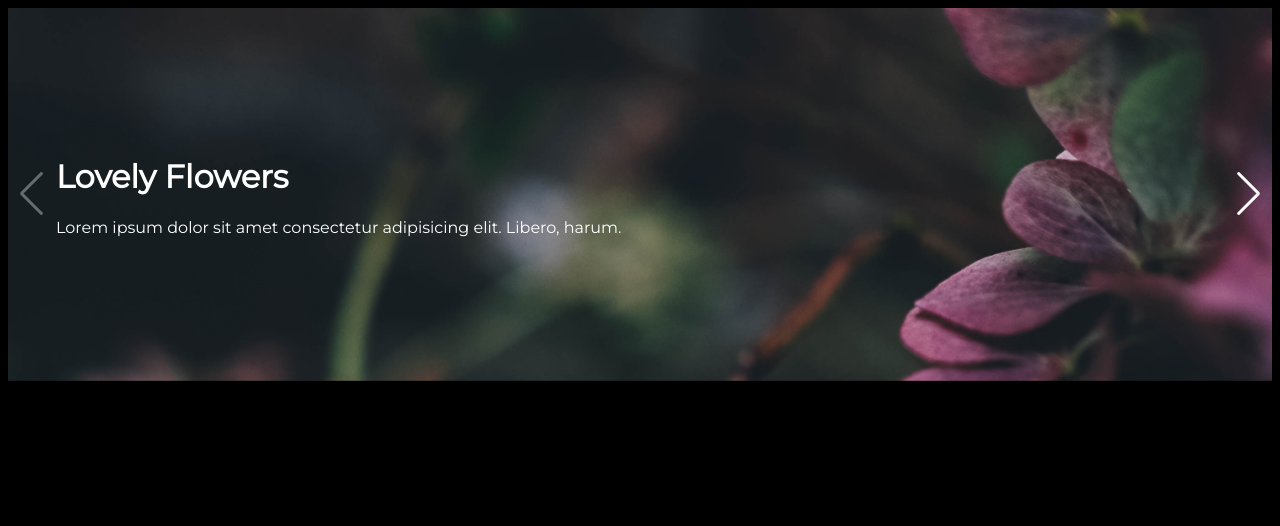
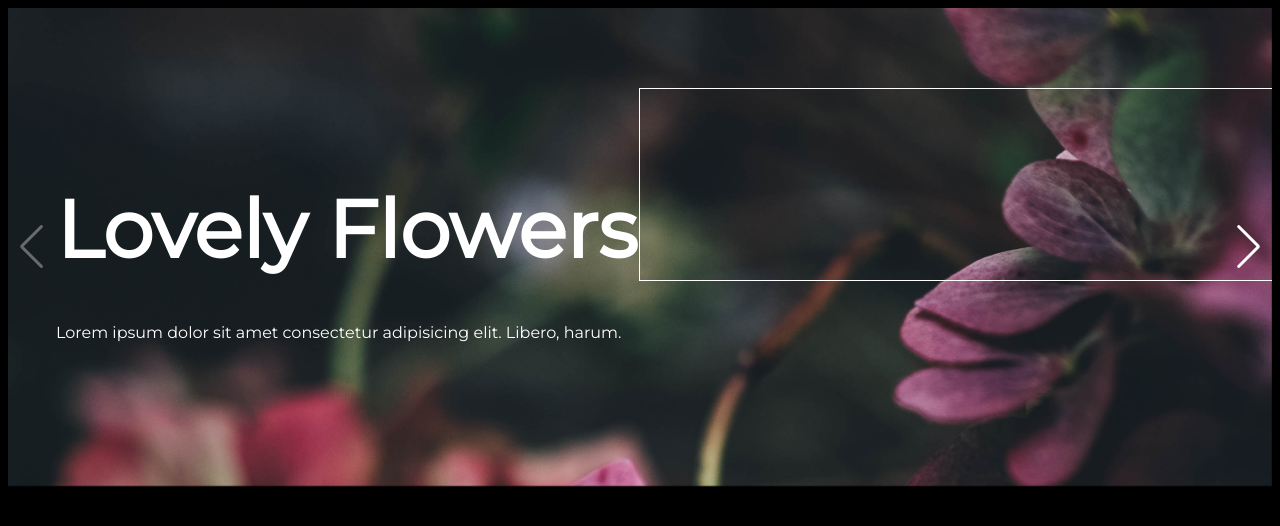
Before and after one commit to BabiMoreira/3DCubeEffect, a plain HTML site: page index.html in a window 1280 px wide. Drawn offline with nearby package versions, Linux system fonts and the light colour scheme.

Commit message:
estilizar caixinha e letras do site

```diff
--- a/style.css
+++ b/style.css
@@ -1,19 +1,36 @@
 @import url('https://fonts.googleapis.com/css?family=Montserrat&display=swap');
 
-body{
+html, body{
     position: relative;
     height: 100%;
     background: black;
 }
-
 
 .swiper-slide{
     color: white;
     background-size: cover;
     box-sizing: border-box;
     padding: 8em 3em;
-    font-family: 'Montserrat', sans-serif;
+    font-family: 'Montserrat';
 }
+
+h1{
+    font-size: 5em;
+    line-height: 1em;
+}
+
+h1:before{
+    content: ' ';
+    position: absolute;
+    top: 1em;
+    width: 50%;
+    height: 40%;
+    border-left: 1px solid #ffffff;
+    border-top: 1px solid #ffffff;
+    border-bottom: 1px solid #ffffff;
+    right: 0;
+}
+
 
 .slide1{
     background-image: url('img/1.jpg');
```
